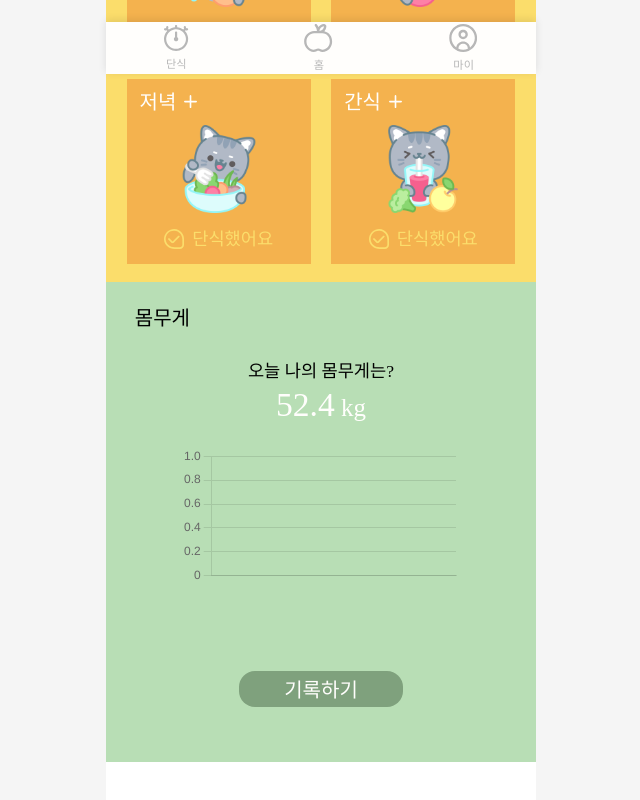
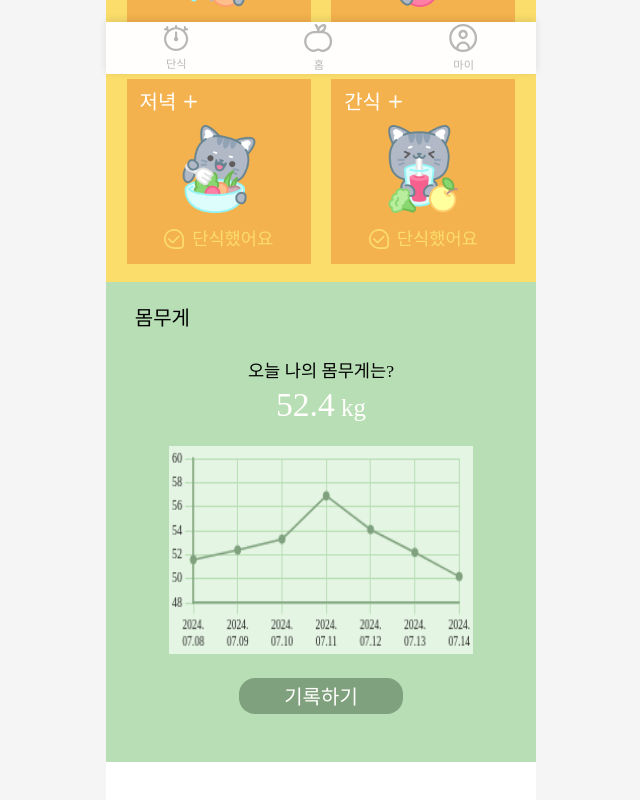
Before and after one commit to sunyoung315/updown_developed, a React (Vite) app in the folder frontend/: page /main in a window 1280 px wide. Shown: the part 726-1526 px from the top of the page, without its empty margins (319-959 px from the left). Built offline with nearby package versions, Linux system fonts and the light colour scheme; no server answers; a web font is replaced by a local one.

Commit message:
feat: add weight chart

```diff
--- a/frontend/src/pages/main/components/DailyWeight.tsx
+++ b/frontend/src/pages/main/components/DailyWeight.tsx
@@ -2,7 +2,7 @@ import { useEffect, useState } from 'react';
 import useAxios from '@/util/http-commons';
 import { Button, Input } from '@/components';
 import BottomSheet from '@/components/BottomSheet';
-import { Line } from 'react-chartjs-2';
+import { Chart, Line } from 'react-chartjs-2';
 import {
   Chart as ChartJS,
   CategoryScale,
@@ -58,9 +58,9 @@ const ModalContent = styled.div`
 `;
 
 const ChartWrapper = styled.div`
-  width: 17.56rem;
-  height: 12.56rem;
-  backgroundcolor: ${props => props.theme.lightgreen};
+  width: 19rem;
+  height: 13rem;
+  background-color: ${props => props.theme.lightgreen};
   margin: 1rem;
 `;
 
@@ -71,16 +71,19 @@ const DailyWeight = ({ regDate }: { regDate: string }) => {
     { weight: 53.3, regDate: '2024-07-10' },
     { weight: 56.9, regDate: '2024-07-11' },
     { weight: 54.1, regDate: '2024-07-12' },
-    { weight: 50.2, regDate: '2024-07-13' },
+    { weight: 52.2, regDate: '2024-07-13' },
+    { weight: 50.2, regDate: '2024-07-14' },
   ];
 
   // 오늘 날짜의 정보만 추출
   const todayInfo = weightList.find(w => w.regDate === regDate);
-  // chart에 쓰기 위해 weightInfoList의 key를 x, y로 변경
-  const chartInfo = weightList.map(w => ({
-    x: w.weight,
-    y: w.regDate,
-  }));
+
+  // chart에 들어갈 정보
+  const xInfo = weightList.map(w => {
+    const [yyyy, mm, dd] = w.regDate.split('-');
+    return [`${yyyy}.`, `${mm}.${dd}`];
+  });
+  const yInfo = weightList.map(w => w.weight);
 
   const [isOpen, setIsOpen] = useState(false);
   const [weight, setWeight] = useState(todayInfo?.weight || 0);
@@ -102,13 +105,62 @@ const DailyWeight = ({ regDate }: { regDate: string }) => {
   ChartJS.register(CategoryScale, LinearScale, PointElement, LineElement);
 
   const data = {
+    labels: xInfo,
     datasets: [
       {
+        pointBackgroundColor: theme['darkgreen'],
+        pointBorderWidth: 1,
         borderColor: theme['darkgreen'],
-        borderWidth: 2,
-        data: chartInfo,
+        borderWidth: 1.5,
+        data: yInfo,
       },
     ],
+  };
+
+  const options = {
+    responsive: false,
+    scales: {
+      x: {
+        grid: {
+          color: theme['green'],
+          width: 0.5,
+        },
+        border: {
+          display: true,
+          color: theme['darkgreen'],
+          width: 1.5,
+        },
+        ticks: {
+          color: theme['black'],
+          font: {
+            size: 9.5,
+            family: 'omyudapretty',
+          },
+        },
+      },
+      y: {
+        grid: {
+          color: theme['green'],
+          width: 0.5,
+        },
+        border: {
+          display: true,
+          color: theme['darkgreen'],
+          width: 1.5,
+        },
+        ticks: {
+          color: theme['black'],
+          font: {
+            size: 10,
+            family: 'omyudapretty',
+          },
+        },
+        afterDataLimits: (scale: { max: number; min: number }) => {
+          scale.max = scale.max + 2;
+          scale.min = scale.min - 2;
+        },
+      },
+    },
   };
 
   return (
@@ -121,7 +173,11 @@ const DailyWeight = ({ regDate }: { regDate: string }) => {
           <Unit> kg</Unit>
         </Weight>
         <ChartWrapper>
-          <Line data={data} />
+          <Line
+            data={data}
+            options={options}
+            style={{ height: '13rem', width: '19rem' }}
+          />
         </ChartWrapper>
         <Button
           buttonName="기록하기"
```
